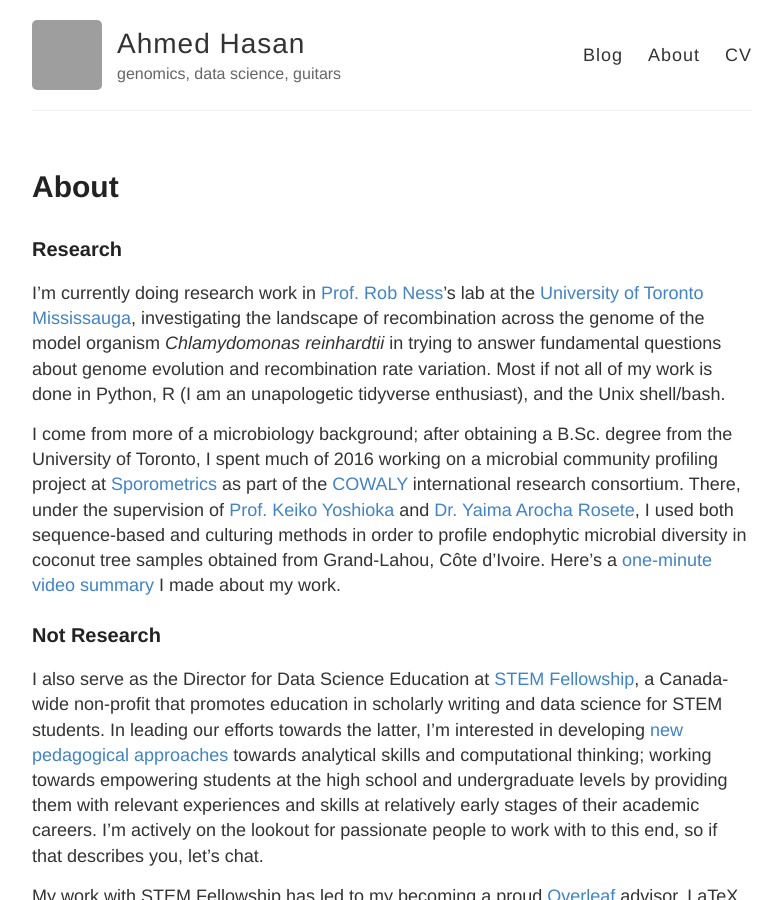
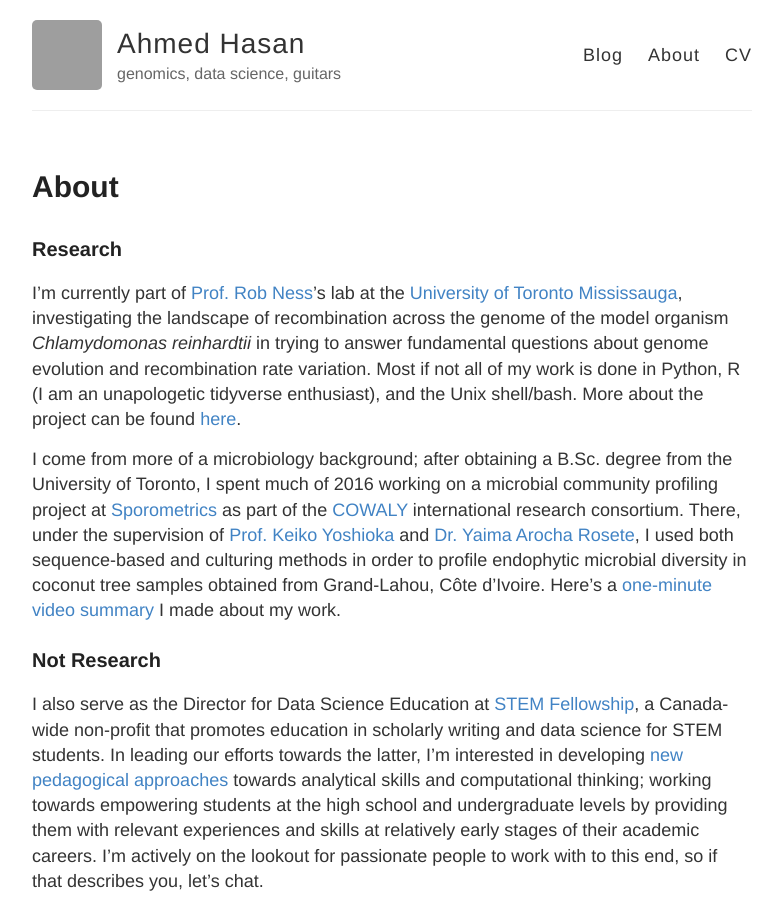
Before and after one commit to aays/site_old, a Jekyll site: the page built from about.md, in a window 1280 px wide and 900 px high. Shown: the whole window, without its empty margins (248-1030 px from the left). Built offline with Jekyll 4.4.1, drawn with Linux system fonts in a browser that asks for light colours; grey boxes are pictures that could not be loaded.

Commit message:
Update about.md

```diff
--- a/about.md
+++ b/about.md
@@ -7,7 +7,7 @@ published: true
 
 ### Research
 
-I'm currently doing research work in [Prof. Rob Ness](http://sites.utm.utoronto.ca/ness/content/research)'s lab at the [University of Toronto Mississauga](http://www.utm.utoronto.ca/biology/), investigating the landscape of recombination across the genome of the model organism _Chlamydomonas reinhardtii_ in trying to answer fundamental questions about genome evolution and recombination rate variation. Most if not all of my work is done in Python, R (I am an unapologetic tidyverse enthusiast), and the Unix shell/bash.
+I'm currently part of [Prof. Rob Ness](http://sites.utm.utoronto.ca/ness/content/research)'s lab at the [University of Toronto Mississauga](http://www.utm.utoronto.ca/biology/), investigating the landscape of recombination across the genome of the model organism _Chlamydomonas reinhardtii_ in trying to answer fundamental questions about genome evolution and recombination rate variation. Most if not all of my work is done in Python, R (I am an unapologetic tidyverse enthusiast), and the Unix shell/bash. More about the project can be found [here](https://github.com/aays/fiftyshadesofgreen/wiki).
 
 I come from more of a microbiology background; after obtaining a B.Sc. degree from the University of Toronto, I spent much of 2016 working on a microbial community profiling project at [Sporometrics](http://sporometrics.com) as part of the [COWALY](http://cowaly.com) international research consortium. There, under the supervision of [Prof. Keiko Yoshioka](http://labs.csb.utoronto.ca/yoshioka/) and [Dr. Yaima Arocha Rosete](http://www.sporometrics.com/company/team/dr-yaima-arocha-rosete/), I used both sequence-based and culturing methods in order to profile endophytic microbial diversity in coconut tree samples obtained from Grand-Lahou, Côte d'Ivoire. Here's a [one-minute video summary](https://www.youtube.com/watch?v=59eKe4kp1bU) I made about my work.
 
```
